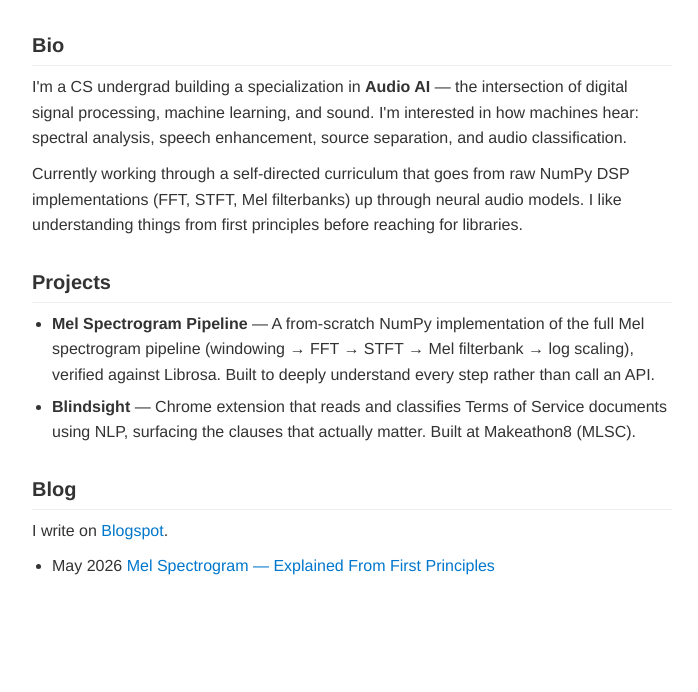
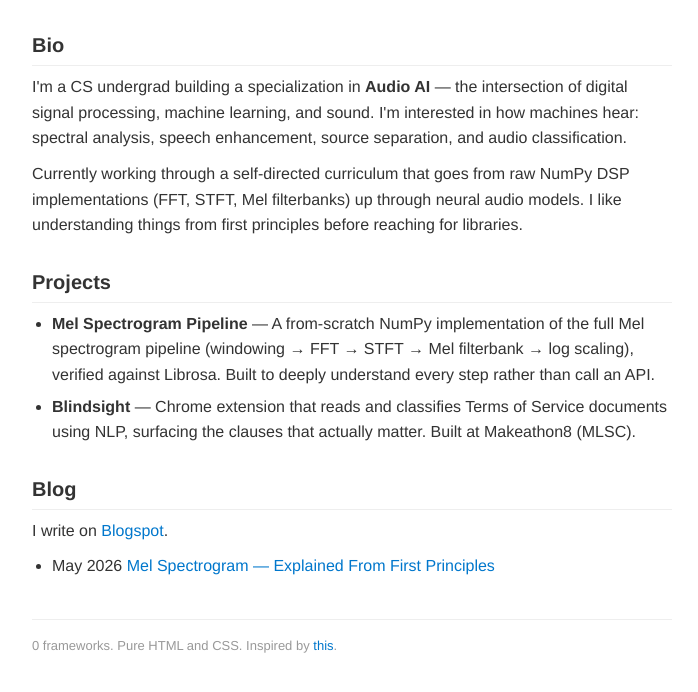
Before and after one commit to vinylmav/vinylmav.github.io, a plain HTML site: page index.html in a window 1280 px wide. Shown: the part 300-992 px from the top of the page, without its empty margins (288-986 px from the left). Drawn offline with Linux system fonts and the light colour scheme.

Commit message:
add inspirations

```diff
--- a/index.html
+++ b/index.html
@@ -64,7 +64,9 @@
     </ul>
   </section>
 
-
+  <footer>
+    <p>0 frameworks. Pure HTML and CSS. Inspired by <a href="http://motherfuckingwebsite.com/">this</a>.</p>
+  </footer>
 
 </div>
 
--- a/style.css
+++ b/style.css
@@ -97,6 +97,15 @@ li {
   margin-bottom: 6px;
 }
 
+/* Footer */
+footer {
+  margin-top: 40px;
+  padding-top: 16px;
+  border-top: 1px solid #eee;
+  font-size: 13px;
+  color: #999;
+}
+
 /* Responsive — already works at this simplicity, but tighten padding on small screens */
 @media (max-width: 500px) {
   .container {
```
